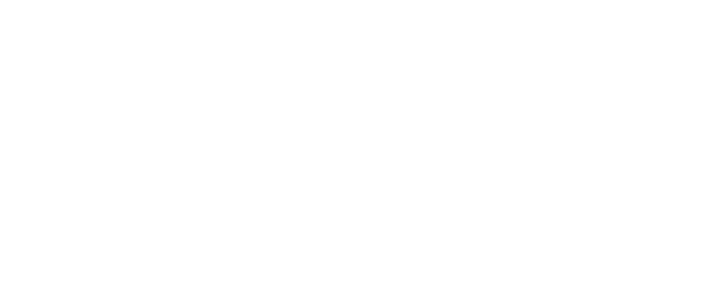
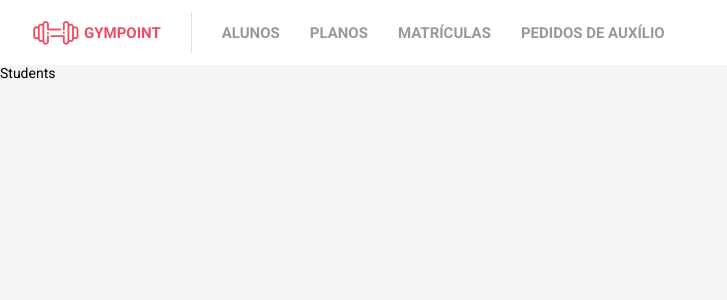
Before and after one commit to renatobentorocha/gympoint, a React (Create React App) app in the folder front-end/: page /alunos in a window 1280 px wide. Shown: the top 300 px of the page, without its empty margins (0-727 px from the left). Built offline with nearby package versions, Linux system fonts and the light colour scheme.

Commit message:
Header styling

```diff
--- a/front-end/package.json
+++ b/front-end/package.json
@@ -3,6 +3,8 @@
   "version": "0.1.0",
   "private": true,
   "dependencies": {
+    "polished": "^3.4.2",
+    "prop-types": "^15.7.2",
     "react": "^16.11.0",
     "react-dom": "^16.11.0",
     "react-router-dom": "^5.1.2",
--- /dev/null
+++ b/front-end/src/components/Header/index.js
@@ -0,0 +1,23 @@
+import React from 'react';
+import { Link } from 'react-router-dom';
+import logo_header from '~/assets/logo_header.png';
+import { Container, Content, Logo } from './styles';
+
+export default function Header() {
+  return (
+    <Container>
+      <Content>
+        <Logo to="/">
+          <img src={logo_header} alt="" />
+          <span>GYMPOINT</span>
+        </Logo>
+        <nav>
+          <Link to="/">ALUNOS</Link>
+          <Link to="/">PLANOS</Link>
+          <Link to="/">MATRÍCULAS</Link>
+          <Link to="/">PEDIDOS DE AUXÍLIO</Link>
+        </nav>
+      </Content>
+    </Container>
+  );
+}
--- /dev/null
+++ b/front-end/src/components/Header/styles.js
@@ -0,0 +1,49 @@
+import styled from 'styled-components';
+import { Link } from 'react-router-dom';
+
+export const Container = styled.div`
+  min-width: 710px;
+  background-color: #fff;
+`;
+
+export const Content = styled.div`
+  padding-left: 30px;
+  height: 65px;
+
+  display: flex;
+  align-items: center;
+
+  nav {
+    padding-left: 30px;
+
+    a + a {
+      margin-left: 30px;
+    }
+  }
+
+  a {
+    font-family: Roboto;
+    font-size: 15px;
+    color: #999999;
+    text-align: left;
+    font-weight: bold;
+  }
+
+  a:hover {
+    color: #444444;
+  }
+`;
+
+export const Logo = styled(Link)`
+  display: flex;
+  align-items: center;
+  border-right: 1px solid #dddddd;
+  padding-right: 30px;
+
+  span {
+    font-family: Roboto;
+    font-size: 15px;
+    color: #ee4d64;
+    font-weight: bold;
+  }
+`;
--- /dev/null
+++ b/front-end/src/pages/Students/index.js
@@ -0,0 +1,7 @@
+import React from 'react';
+
+import { Container } from './styles';
+
+export default function Students() {
+  return <Container>Students</Container>;
+}
--- /dev/null
+++ b/front-end/src/pages/Students/styles.js
@@ -0,0 +1,5 @@
+import styled from 'styled-components';
+
+export const Container = styled.div`
+  min-width: 710px;
+`;
--- /dev/null
+++ b/front-end/src/pages/_layouts/default/index.js
@@ -0,0 +1,19 @@
+import React from 'react';
+import PropTypes from 'prop-types';
+
+import Header from '~/components/Header';
+
+import { Wrapper } from './styles';
+
+export default function DefaultLayout({ children }) {
+  return (
+    <Wrapper>
+      <Header />
+      {children}
+    </Wrapper>
+  );
+}
+
+DefaultLayout.propTypes = {
+  children: PropTypes.element.isRequired,
+};
--- /dev/null
+++ b/front-end/src/pages/_layouts/default/styles.js
@@ -0,0 +1,6 @@
+import styled from 'styled-components';
+
+export const Wrapper = styled.div`
+  height: 100%;
+  background-color: #f5f5f5;
+`;
--- a/front-end/src/routes/Route.js
+++ b/front-end/src/routes/Route.js
@@ -1,20 +1,44 @@
 import React from 'react';
+import PropTypes from 'prop-types';
 import { Route, Redirect } from 'react-router-dom';
+
+import DefaultLayout from '~/pages/_layouts/default';
 
 export default function RouteWrapper({
   component: Component,
   isPrivate,
   ...rest
 }) {
-  const signed = false;
+  const signed = true;
 
   if (!signed && isPrivate) {
     return <Redirect to="/" />;
   }
 
   if (signed && !isPrivate) {
-    return <Redirect to="/dashboard" />;
+    return <Redirect to="/alunos" />;
   }
 
-  return <Route {...rest} render={props => <Component {...props} />} />;
+  const Layout = signed ? DefaultLayout : null;
+
+  return (
+    <Route
+      {...rest}
+      render={props => (
+        <Layout>
+          <Component {...props} />
+        </Layout>
+      )}
+    />
+  );
 }
+
+RouteWrapper.propTypes = {
+  isPrivate: PropTypes.bool,
+  component: PropTypes.oneOfType([PropTypes.element, PropTypes.func])
+    .isRequired,
+};
+
+RouteWrapper.defaultProps = {
+  isPrivate: false,
+};
--- a/front-end/src/routes/index.js
+++ b/front-end/src/routes/index.js
@@ -3,11 +3,13 @@ import { Switch } from 'react-router-dom';
 import Route from './Route';
 
 import SignIn from '~/pages/SignIn';
+import Students from '~/pages/Students';
 
 export default function Routes() {
   return (
     <Switch>
       <Route path="/" exact component={SignIn} />
+      <Route path="/alunos" component={Students} isPrivate />
     </Switch>
   );
 }
```
Also changed, not shown: front-end/src/assets/logo_header.png (added), 1 other file (tests, documents, lock files or other folders).
